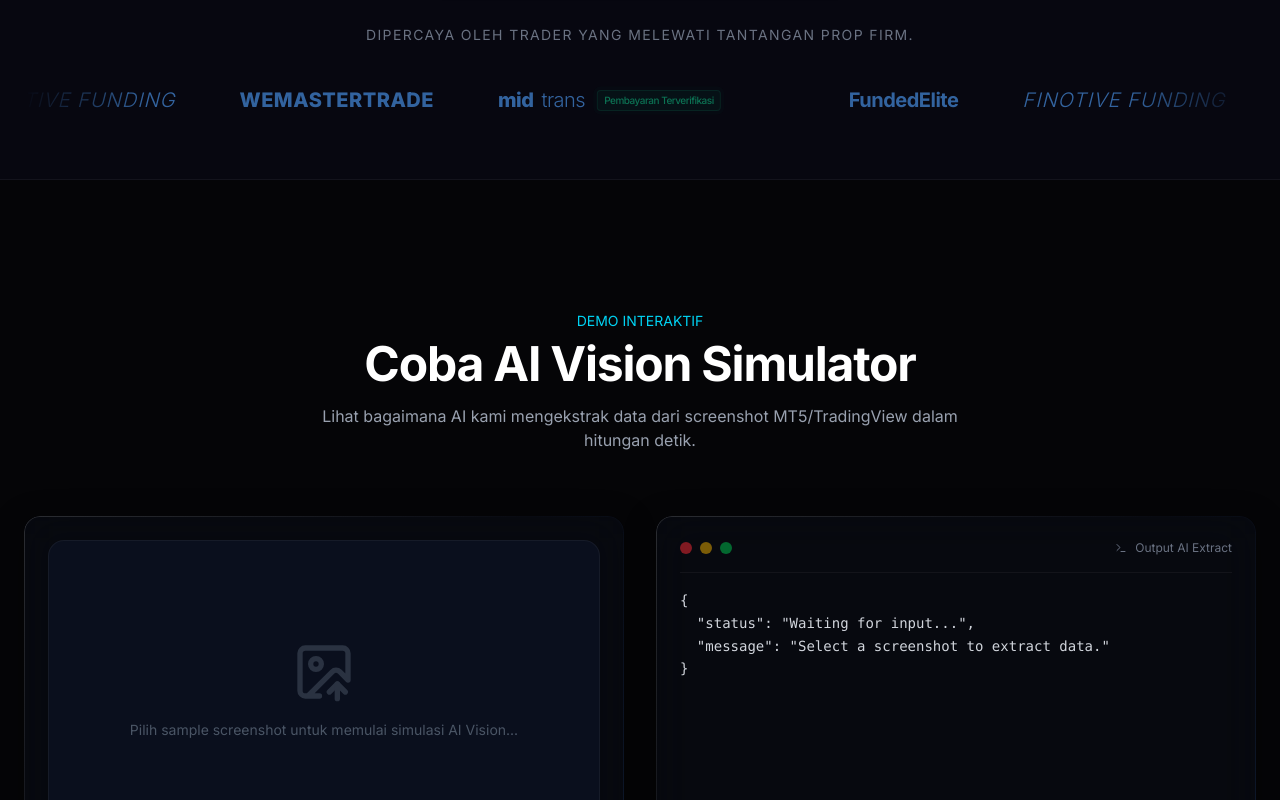
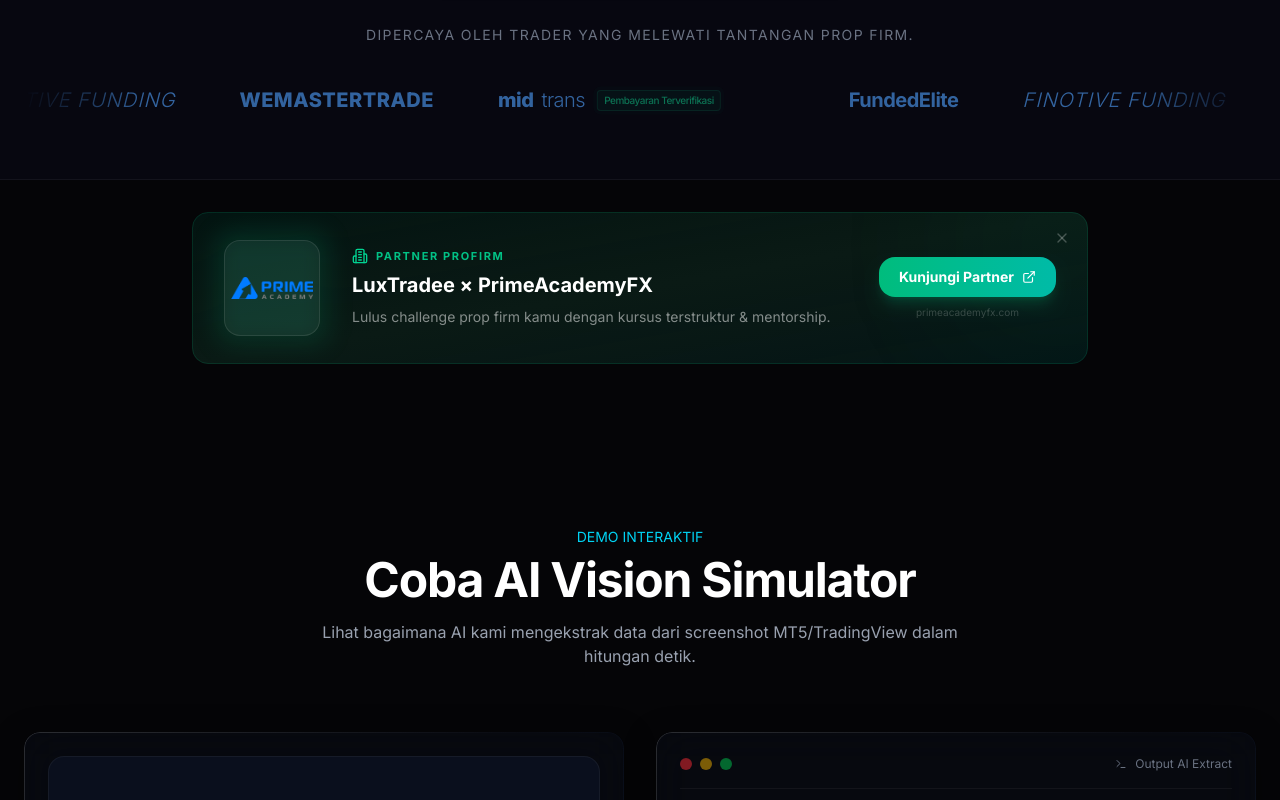
Before and after one commit to Risxyiee/Luxtrade, a Next.js app: page / in a window 1280 px wide. Shown: the part 840-1640 px from the top of the page. Built offline with nearby package versions, Linux system fonts and the light colour scheme; no server answers.

Commit message:
move Partner ProFirm banner above AI Vision Simulator (Demo Interaktif)

```diff
--- a/src/app/page.tsx
+++ b/src/app/page.tsx
@@ -108,11 +108,11 @@ export default function LuxTradeLanding() {
         <main id="main-content" className="flex-1 pb-20 md:pb-0">
           <HeroSection language={language} />
           <SocialProofBar language={language} />
+          <PartnerBanner language={language} />
           {/* TrustStats removed — fake data */}
           <AIVisionSimulator language={language} />
           <InteractiveTutorial language={language} onGetStarted={handleProUpgrade} />
           <CaraKerjaSection language={language} />
-          <PartnerBanner language={language} />
           <PricingSectionNew
             promoCode={promoCode}
             promoActive={promoActive}
```
